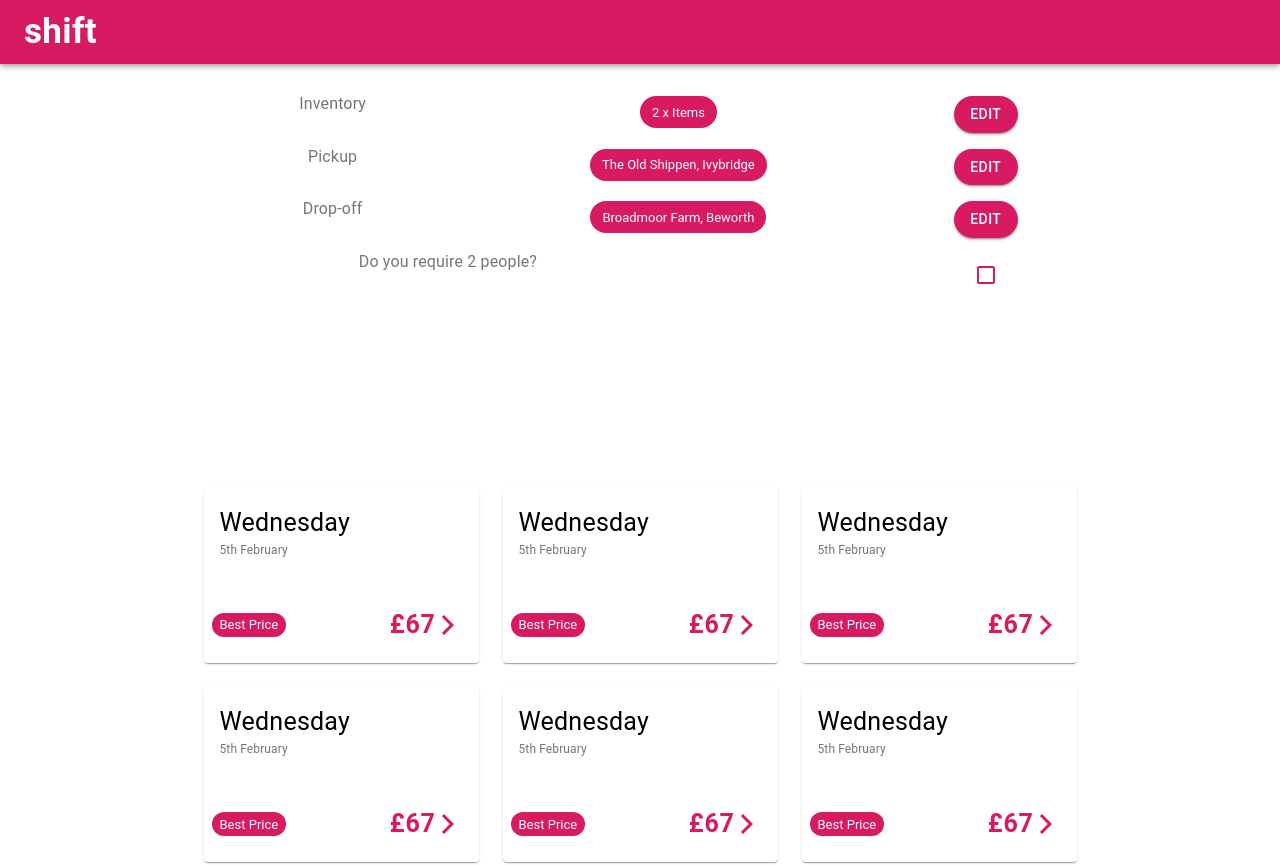
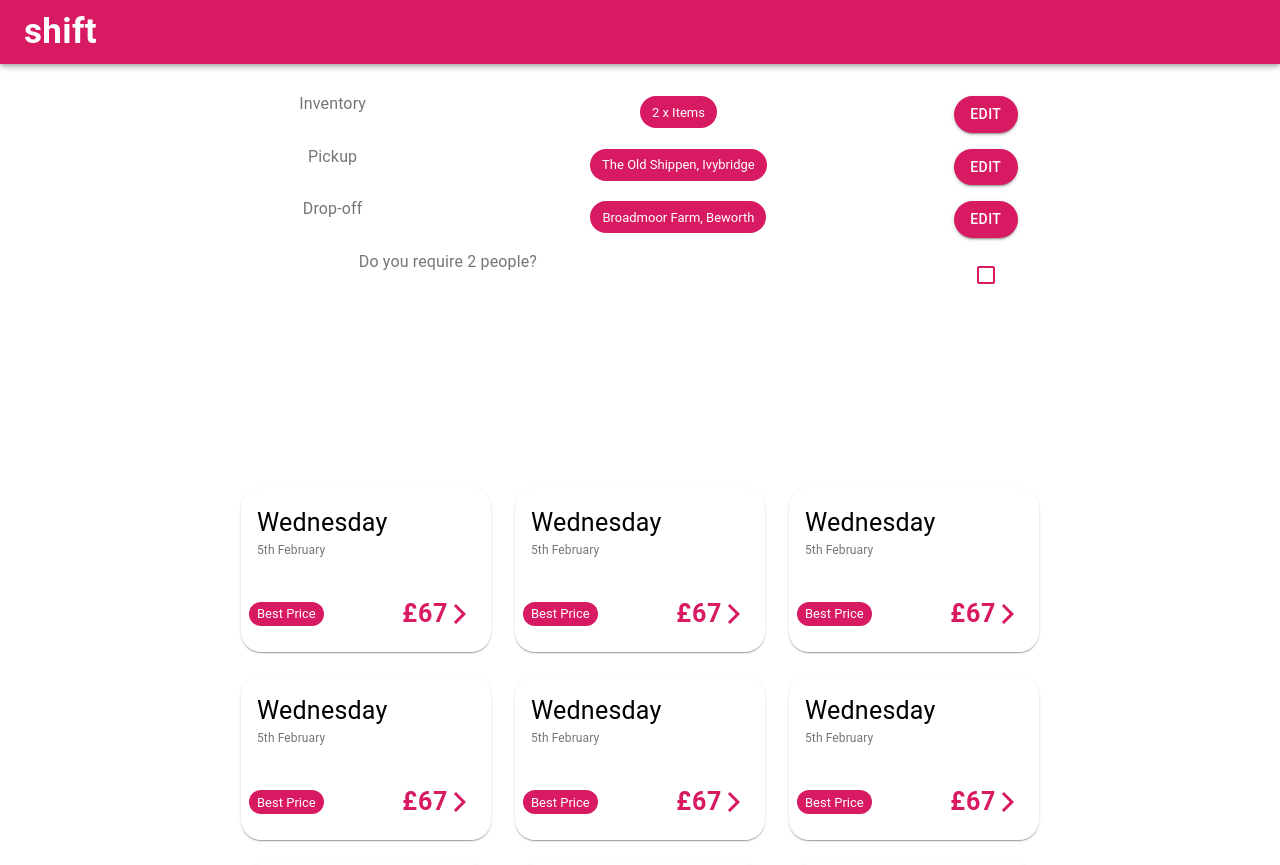
Before and after one commit to ckcnair/shift, a React (Create React App) app: page / in a window 1280 px wide. Shown: the top 865 px of the page. Built offline with nearby package versions, Linux system fonts and the light colour scheme.

Commit message:
refactoring

```diff
--- a/src/components/Card.js
+++ b/src/components/Card.js
@@ -10,12 +10,8 @@ import Chip from "@material-ui/core/Chip";
 
 const useStyles = makeStyles({
   root: {
-    minWidth: 275,
-  },
-  bullet: {
-    display: "inline-block",
-    margin: "0 2px",
-    transform: "scale(0.8)",
+    minWidth: 250,
+    borderRadius: 20,
   },
   title: {
     fontSize: 25,
@@ -24,7 +20,7 @@ const useStyles = makeStyles({
     color: "#000",
   },
   date: {
-    marginBottom: 12,
+    marginBottom: 1,
     textAlign: "left",
     fontSize: 12,
   },
```
